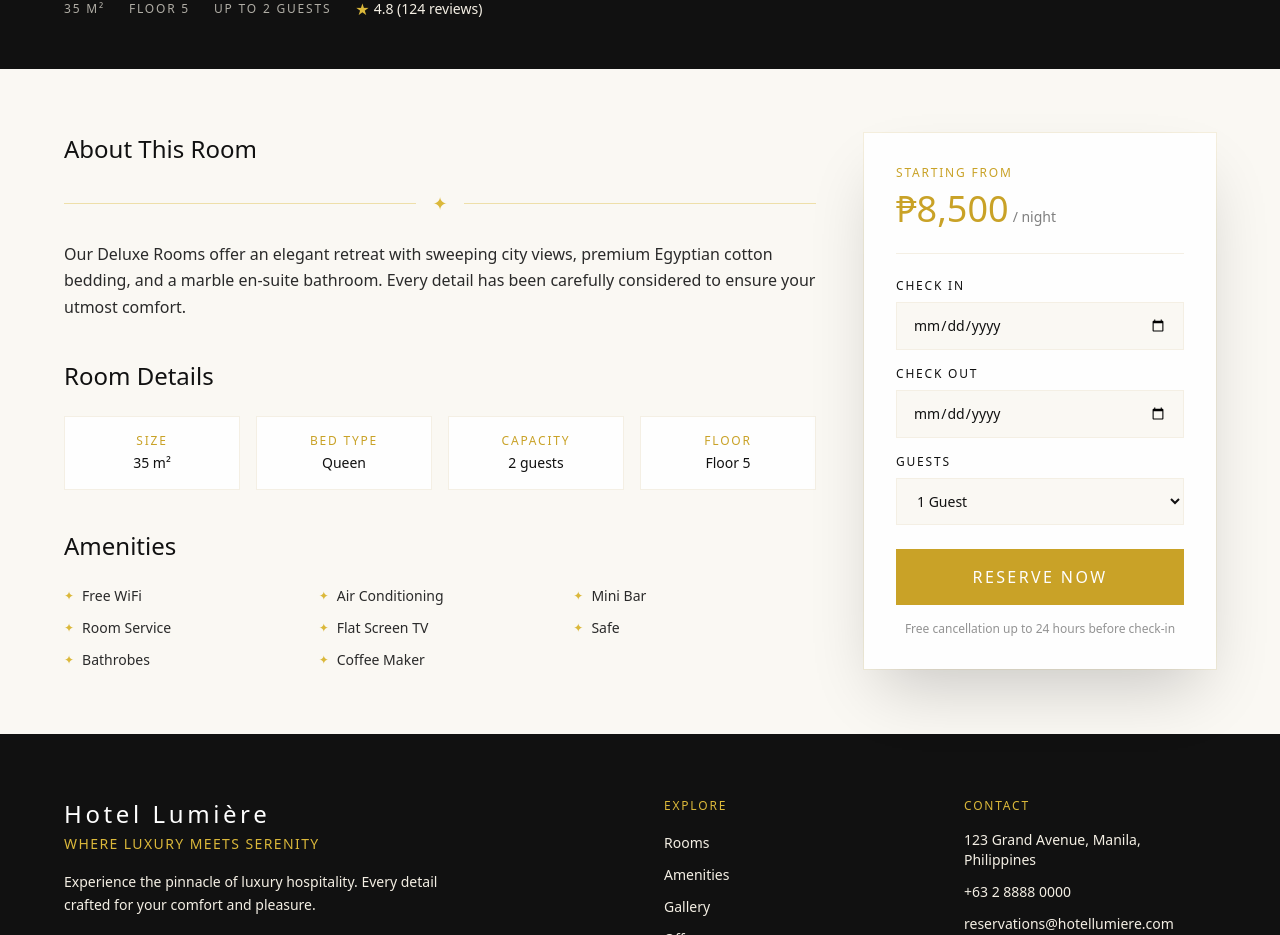
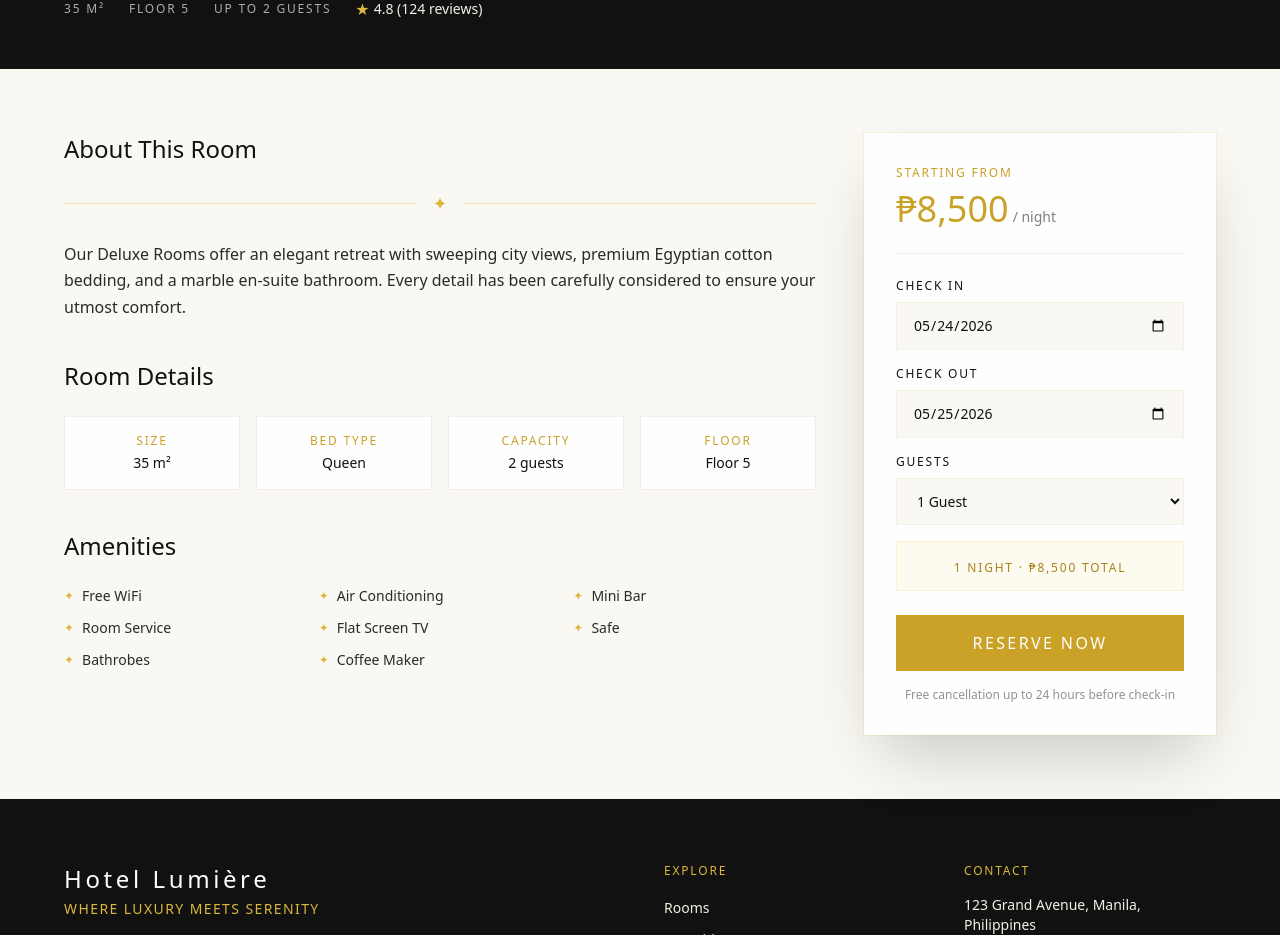
Before and after one commit to valmoresjomary10-rgb/hotel-booking-demo, a Next.js app: page /rooms/deluxe-room in a window 1280 px wide. Shown: the part 411-1346 px from the top of the page. Built offline with nearby package versions, Linux system fonts and the light colour scheme.

Commit message:
feat: RoomBookingCard passes dates to booking form, skip to step 2

```diff
--- a/app/(public)/rooms/[slug]/page.tsx
+++ b/app/(public)/rooms/[slug]/page.tsx
@@ -1,9 +1,9 @@
 import { notFound } from 'next/navigation'
-import Link from 'next/link'
 import { getRoomBySlug, rooms } from '@/constants/roomData'
 import Badge from '@/components/ui/Badge'
 import Button from '@/components/ui/Button'
 import Divider from '@/components/ui/Divider'
+import RoomBookingCard from '@/components/rooms/RoomBookingCard'
 
 export async function generateStaticParams() {
   return rooms.map(room => ({ slug: room.slug }))
@@ -16,7 +16,6 @@ export default async function RoomDetailPage({ params }: { params: Promise<{ slu
 
   return (
     <>
-      {/* Hero */}
       <section className="bg-charcoal-900 h-[60vh] min-h-[400px] relative flex items-end">
         <div className="absolute inset-0 bg-gradient-to-t from-charcoal-900 via-charcoal-900/40 to-transparent" />
         <div className="relative z-10 container mx-auto pb-12">
@@ -29,15 +28,9 @@ export default async function RoomDetailPage({ params }: { params: Promise<{ slu
             {room.name}
           </h1>
           <div className="flex items-center gap-6 mt-3">
-            <span className="font-accent text-cream-200/70 text-xs tracking-widest uppercase">
-              {room.size} m²
-            </span>
-            <span className="font-accent text-cream-200/70 text-xs tracking-widest uppercase">
-              Floor {room.floor}
-            </span>
-            <span className="font-accent text-cream-200/70 text-xs tracking-widest uppercase">
-              Up to {room.capacity} guests
-            </span>
+            <span className="font-accent text-cream-200/70 text-xs tracking-widest uppercase">{room.size} m²</span>
+            <span className="font-accent text-cream-200/70 text-xs tracking-widest uppercase">Floor {room.floor}</span>
+            <span className="font-accent text-cream-200/70 text-xs tracking-widest uppercase">Up to {room.capacity} guests</span>
             <div className="flex items-center gap-1">
               <span className="text-gold-400">★</span>
               <span className="font-body text-cream-200 text-sm">{room.rating} ({room.reviewCount} reviews)</span>
@@ -46,19 +39,15 @@ export default async function RoomDetailPage({ params }: { params: Promise<{ slu
         </div>
       </section>
 
-      {/* Content */}
       <section className="py-16 bg-cream-100">
         <div className="container mx-auto">
           <div className="grid grid-cols-1 lg:grid-cols-3 gap-12">
-
-            {/* Left — Details */}
             <div className="lg:col-span-2 space-y-10">
               <div>
                 <h2 className="font-display text-charcoal-900 text-2xl font-light mb-4">About This Room</h2>
                 <Divider ornamental className="mb-6" />
                 <p className="font-body text-charcoal-700 leading-relaxed">{room.description}</p>
               </div>
-
               <div>
                 <h2 className="font-display text-charcoal-900 text-2xl font-light mb-6">Room Details</h2>
                 <div className="grid grid-cols-2 md:grid-cols-4 gap-4">
@@ -75,7 +64,6 @@ export default async function RoomDetailPage({ params }: { params: Promise<{ slu
                   ))}
                 </div>
               </div>
-
               <div>
                 <h2 className="font-display text-charcoal-900 text-2xl font-light mb-6">Amenities</h2>
                 <div className="grid grid-cols-2 md:grid-cols-3 gap-3">
@@ -89,58 +77,12 @@ export default async function RoomDetailPage({ params }: { params: Promise<{ slu
               </div>
             </div>
 
-            {/* Right — Booking Card */}
             <div className="lg:col-span-1">
-              <div className="bg-cream-50 shadow-luxury p-8 sticky top-28">
-                <p className="font-accent text-gold-500 text-xs tracking-widest uppercase mb-2">
-                  Starting from
-                </p>
-                <div className="flex items-baseline gap-1 mb-6">
-                  <span className="font-display text-gold-500 text-4xl">
-                    ₱{room.pricePerNight.toLocaleString()}
-                  </span>
-                  <span className="font-body text-charcoal-700/60 text-sm">/ night</span>
-                </div>
-                <Divider className="mb-6" />
-                <div className="space-y-4 mb-6">
-                  <div>
-                    <label className="font-accent text-charcoal-900 text-xs tracking-widest uppercase block mb-2">
-                      Check In
-                    </label>
-                    <input
-                      type="date"
-                      className="w-full border border-cream-200 bg-cream-100 px-4 py-3 font-body text-sm text-charcoal-900 focus:outline-none focus:border-gold-400"
-                    />
-                  </div>
-                  <div>
-                    <label className="font-accent text-charcoal-900 text-xs tracking-widest uppercase block mb-2">
-                      Check Out
-                    </label>
-                    <input
-                      type="date"
-                      className="w-full border border-cream-200 bg-cream-100 px-4 py-3 font-body text-sm text-charcoal-900 focus:outline-none focus:border-gold-400"
-                    />
-                  </div>
-                  <div>
-                    <label className="font-accent text-charcoal-900 text-xs tracking-widest uppercase block mb-2">
-                      Guests
-                    </label>
-                    <select className="w-full border border-cream-200 bg-cream-100 px-4 py-3 font-body text-sm text-charcoal-900 focus:outline-none focus:border-gold-400">
-                      {Array.from({ length: room.capacity }, (_, i) => i + 1).map(n => (
-                        <option key={n} value={n}>{n} Guest{n > 1 ? 's' : ''}</option>
-                      ))}
-                    </select>
-                  </div>
-                </div>
-                <Link href={`/booking?roomId=${room.id}`} id="reserve-link">
-                  <Button variant="primary" size="lg" className="w-full">
-                    Reserve Now
-                  </Button>
-                </Link>
-                <p className="font-body text-charcoal-700/50 text-xs text-center mt-4">
-                  Free cancellation up to 24 hours before check-in
-                </p>
-              </div>
+              <RoomBookingCard
+                roomId={room.id}
+                pricePerNight={room.pricePerNight}
+                capacity={room.capacity}
+              />
             </div>
           </div>
         </div>
--- /dev/null
+++ b/src/components/rooms/RoomBookingCard.tsx
@@ -0,0 +1,77 @@
+'use client'
+
+import { useState } from 'react'
+import { useRouter } from 'next/navigation'
+import Button from '@/components/ui/Button'
+import Divider from '@/components/ui/Divider'
+
+interface RoomBookingCardProps {
+  roomId: string
+  pricePerNight: number
+  capacity: number
+}
+
+export default function RoomBookingCard({ roomId, pricePerNight, capacity }: RoomBookingCardProps) {
+  const router = useRouter()
+  const today = new Date().toISOString().split('T')[0]
+  const tomorrow = new Date(Date.now() + 86400000).toISOString().split('T')[0]
+
+  const [checkIn, setCheckIn] = useState(today)
+  const [checkOut, setCheckOut] = useState(tomorrow)
+  const [guests, setGuests] = useState(1)
+
+  const nights = Math.max(0, Math.round(
+    (new Date(checkOut).getTime() - new Date(checkIn).getTime()) / (1000 * 60 * 60 * 24)
+  ))
+
+  const handleReserve = () => {
+    router.push(`/booking?roomId=${roomId}&checkIn=${checkIn}&checkOut=${checkOut}&adults=${guests}&children=0`)
+  }
+
+  return (
+    <div className="bg-cream-50 shadow-luxury p-8 sticky top-28">
+      <p className="font-accent text-gold-500 text-xs tracking-widest uppercase mb-2">Starting from</p>
+      <div className="flex items-baseline gap-1 mb-6">
+        <span className="font-display text-gold-500 text-4xl">₱{pricePerNight.toLocaleString()}</span>
+        <span className="font-body text-charcoal-700/60 text-sm">/ night</span>
+      </div>
+      <Divider className="mb-6" />
+      <div className="space-y-4 mb-6">
+        <div>
+          <label className="font-accent text-charcoal-900 text-xs tracking-widest uppercase block mb-2">Check In</label>
+          <input type="date" value={checkIn} min={today}
+            onChange={e => setCheckIn(e.target.value)}
+            className="w-full border border-cream-200 bg-cream-100 px-4 py-3 font-body text-sm text-charcoal-900 focus:outline-none focus:border-gold-400" />
+        </div>
+        <div>
+          <label className="font-accent text-charcoal-900 text-xs tracking-widest uppercase block mb-2">Check Out</label>
+          <input type="date" value={checkOut} min={checkIn}
+            onChange={e => setCheckOut(e.target.value)}
+            className="w-full border border-cream-200 bg-cream-100 px-4 py-3 font-body text-sm text-charcoal-900 focus:outline-none focus:border-gold-400" />
+        </div>
+        <div>
+          <label className="font-accent text-charcoal-900 text-xs tracking-widest uppercase block mb-2">Guests</label>
+          <select value={guests} onChange={e => setGuests(Number(e.target.value))}
+            className="w-full border border-cream-200 bg-cream-100 px-4 py-3 font-body text-sm text-charcoal-900 focus:outline-none focus:border-gold-400">
+            {Array.from({ length: capacity }, (_, i) => i + 1).map(n => (
+              <option key={n} value={n}>{n} Guest{n > 1 ? 's' : ''}</option>
+            ))}
+          </select>
+        </div>
+        {nights > 0 && (
+          <div className="bg-gold-50 border border-gold-100 px-4 py-3 text-center">
+            <span className="font-accent text-gold-600 text-xs tracking-widest uppercase">
+              {nights} Night{nights > 1 ? 's' : ''} · ₱{(nights * pricePerNight).toLocaleString()} total
+            </span>
+          </div>
+        )}
+      </div>
+      <Button variant="primary" size="lg" className="w-full" onClick={handleReserve}>
+        Reserve Now
+      </Button>
+      <p className="font-body text-charcoal-700/50 text-xs text-center mt-4">
+        Free cancellation up to 24 hours before check-in
+      </p>
+    </div>
+  )
+}
```
